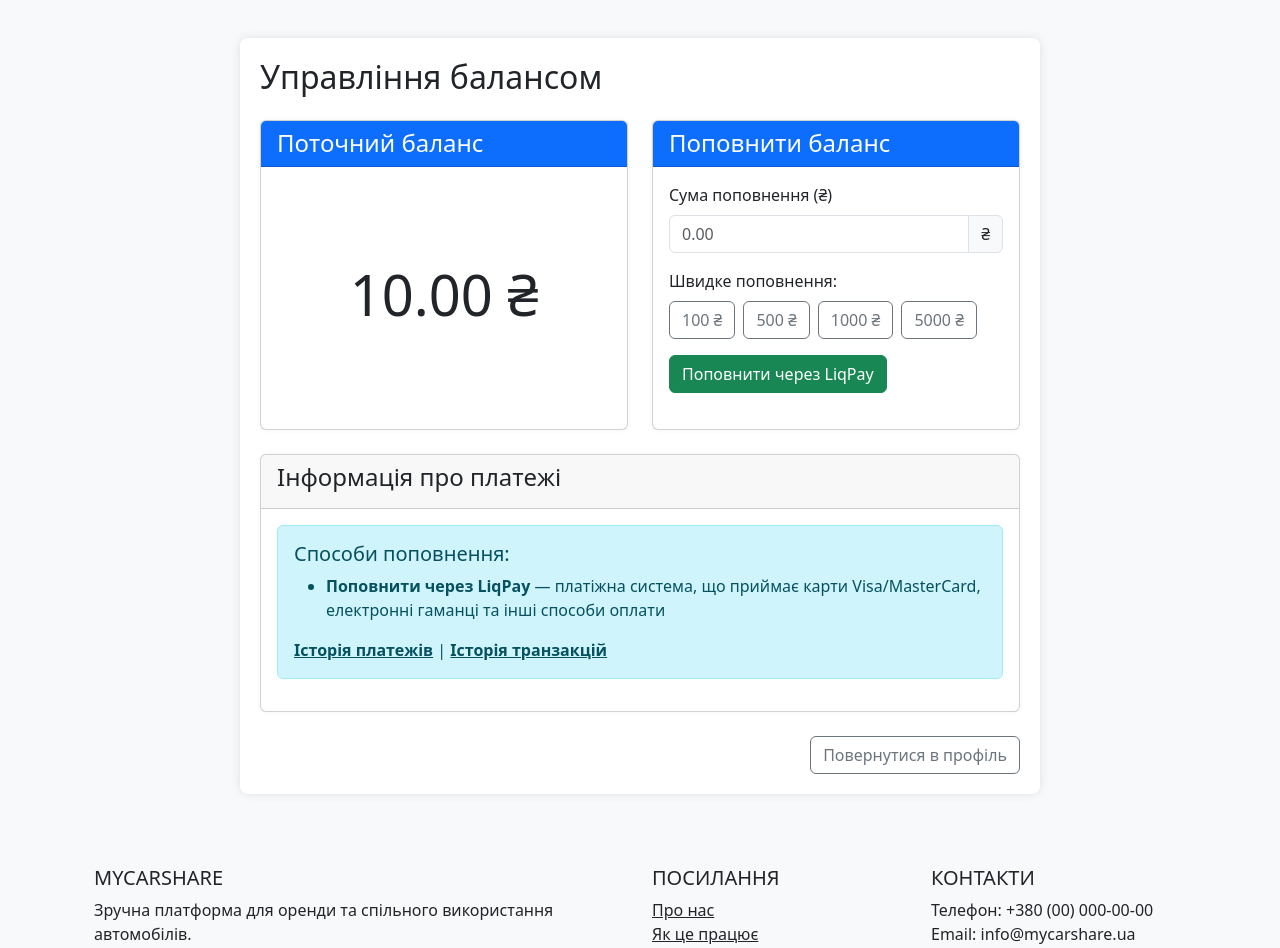
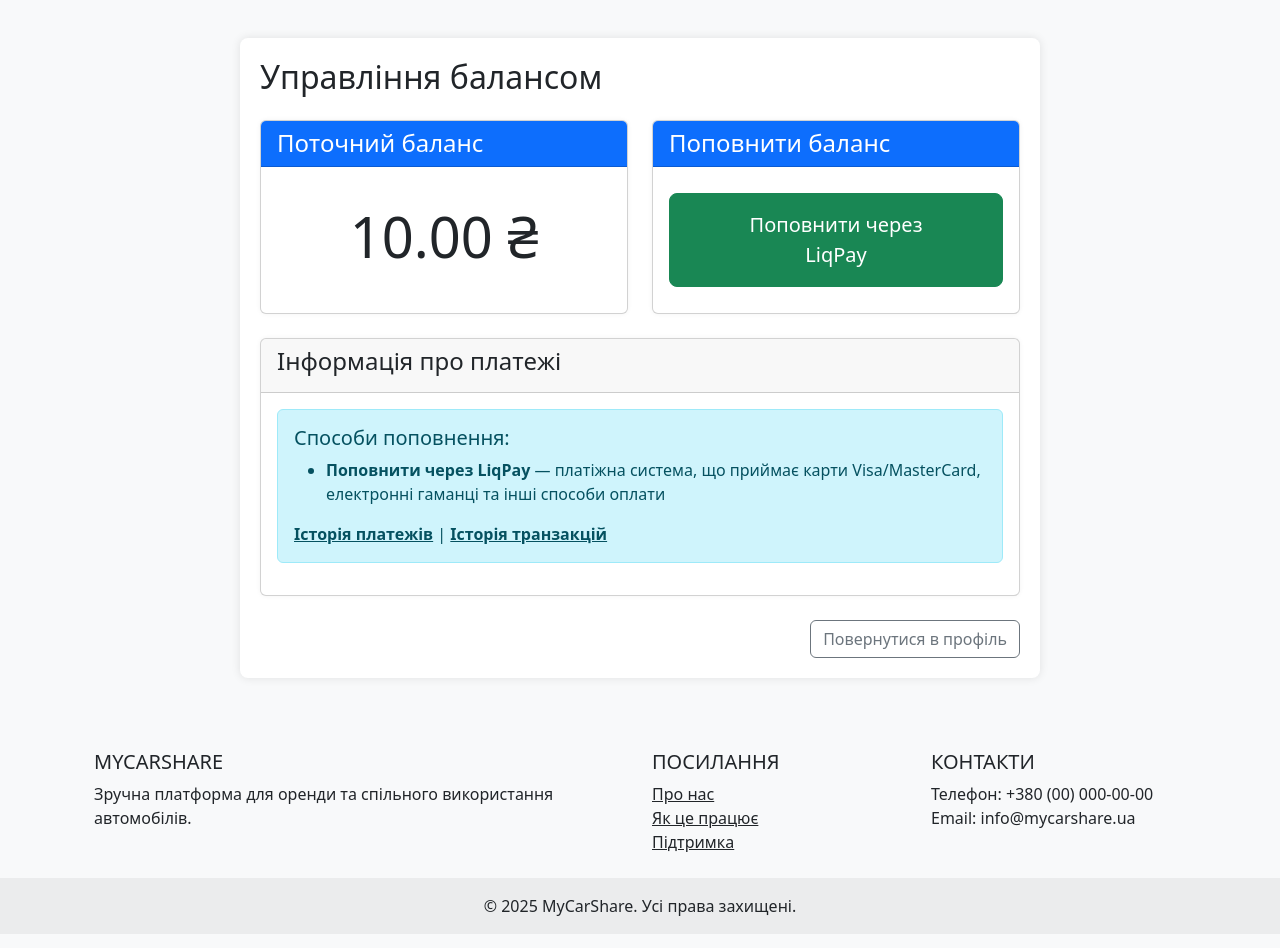
Before and after one commit to Raigester/mycarshare, a Django app: template users/templates/balance.html in a window 1280 px wide. Shown: the part 56-1004 px from the top of the page. Run offline with Django 3.2, Linux system fonts and the light colour scheme; the template is opened without the code that fills it: most values are stand-ins (such as "Sample title", 1, 10 or a date in 2020).

Commit message:
fix: Simplify balance top-up section by removing form and adding direct payment link

```diff
--- a/users/templates/balance.html
+++ b/users/templates/balance.html
@@ -25,40 +25,10 @@
                 <div class="card-header bg-primary text-white">
                     <h4 class="card-title mb-0">Поповнити баланс</h4>
                 </div>
-                <div class="card-body">
-                    <form method="post" novalidate>
-                        {% csrf_token %}
-
-                        {% if form.non_field_errors %}
-                            <div class="alert alert-danger">
-                                {% for error in form.non_field_errors %}
-                                    {{ error }}
-                                {% endfor %}
-                            </div>
-                        {% endif %}
-
-                        <div class="mb-3">
-                            <label for="{{ form.amount.id_for_label }}" class="form-label">Сума поповнення (₴)</label>
-                            <div class="input-group">
-                                <input type="number" step="0.01" min="0.01"
-                                       class="form-control {% if form.amount.errors %}is-invalid{% endif %}"
-                                       id="{{ form.amount.id_for_label }}" name="{{ form.amount.name }}"
-                                       value="{{ form.amount.value|default:'' }}" placeholder="0.00">
-                                <span class="input-group-text">₴</span>
-                                {% if form.amount.errors %}
-                                    <div class="invalid-feedback">
-                                        {% for error in form.amount.errors %}
-                                            {{ error }}
-                                        {% endfor %}
-                                    </div>
-                                {% endif %}
-                            </div>
-                        </div>
-
-                        <div class="d-flex gap-2">
-                            <a href="{% url 'create-payment' %}" class="btn btn-success">Поповнити через LiqPay</a>
-                        </div>
-                    </form>
+                <div class="card-body d-flex align-items-center justify-content-center">
+                    <a href="{% url 'create-payment' %}" class="btn btn-success btn-lg px-5 py-3">
+                        Поповнити через LiqPay
+                    </a>
                 </div>
             </div>
         </div>
@@ -87,41 +57,3 @@
     </div>
 </div>
 {% endblock %}
-
-{% block extra_js %}
-<script>
-    document.addEventListener('DOMContentLoaded', function() {
-        const amountInput = document.getElementById('{{ form.amount.id_for_label }}');
-
-        // Встановлюємо мінімальне значення
-        amountInput.addEventListener('change', function() {
-            if (parseFloat(this.value) < 0.01) {
-                this.value = 0.01;
-            }
-        });
-
-        // Створюємо кнопки швидкого вибору суми
-        const quickAmounts = [100, 500, 1000, 5000];
-        const quickAmountDiv = document.createElement('div');
-        quickAmountDiv.className = 'mt-3 mb-3';
-        quickAmountDiv.innerHTML = '<label class="form-label">Швидке поповнення:</label><div class="d-flex flex-wrap gap-2"></div>';
-
-        const buttonContainer = quickAmountDiv.querySelector('div');
-
-
-        quickAmounts.forEach(amount => {
-            const button = document.createElement('button');
-            button.type = 'button';
-            button.className = 'btn btn-outline-secondary';
-            button.textContent = amount + ' ₴';
-            button.onclick = function() {
-                amountInput.value = amount;
-            };
-            buttonContainer.appendChild(button);
-        });
-
-        // Вставляємо кнопки перед кнопкою "Поповнити"
-        document.querySelector('.input-group').after(quickAmountDiv);
-    });
-</script>
-{% endblock %}
```
